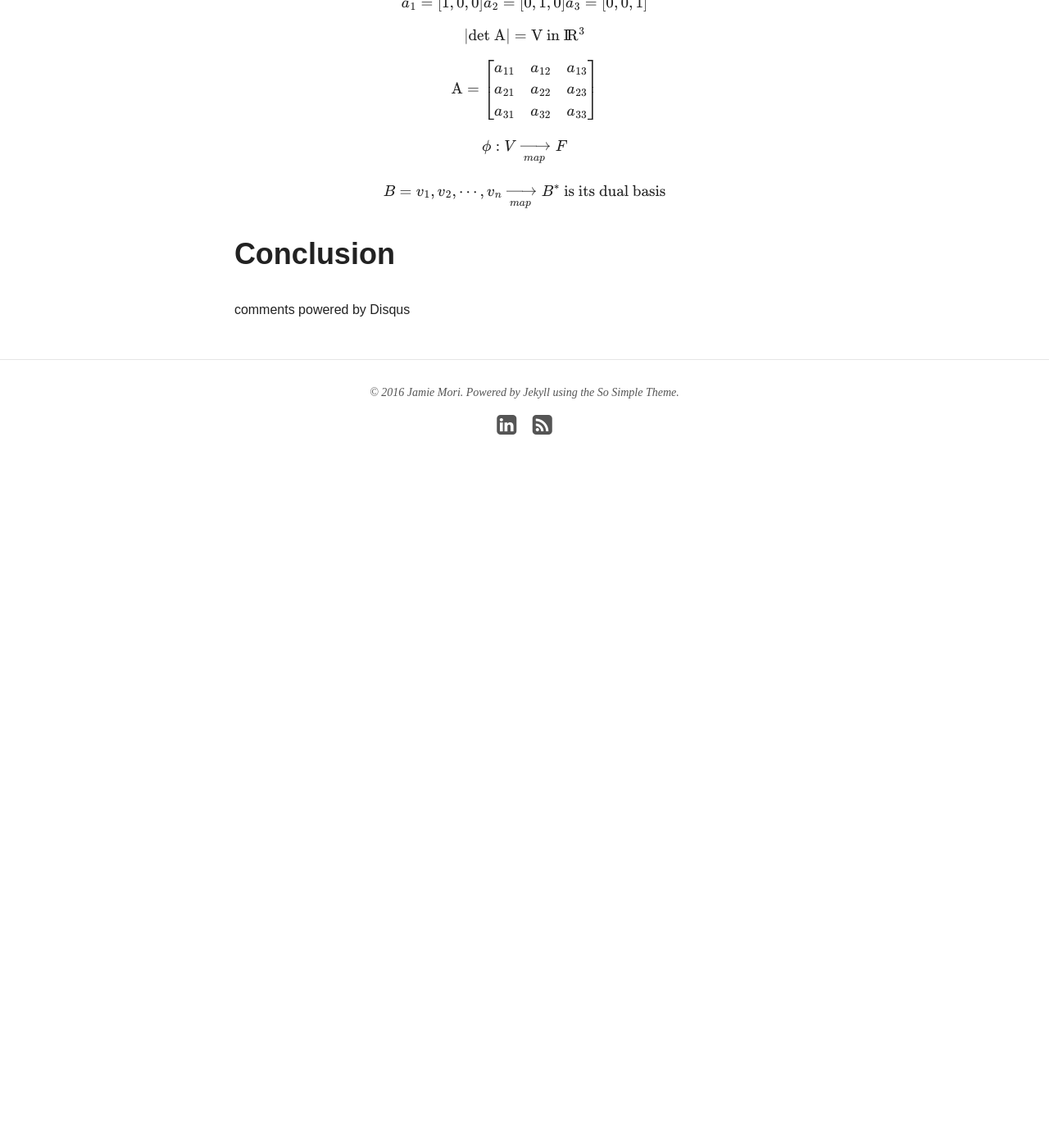
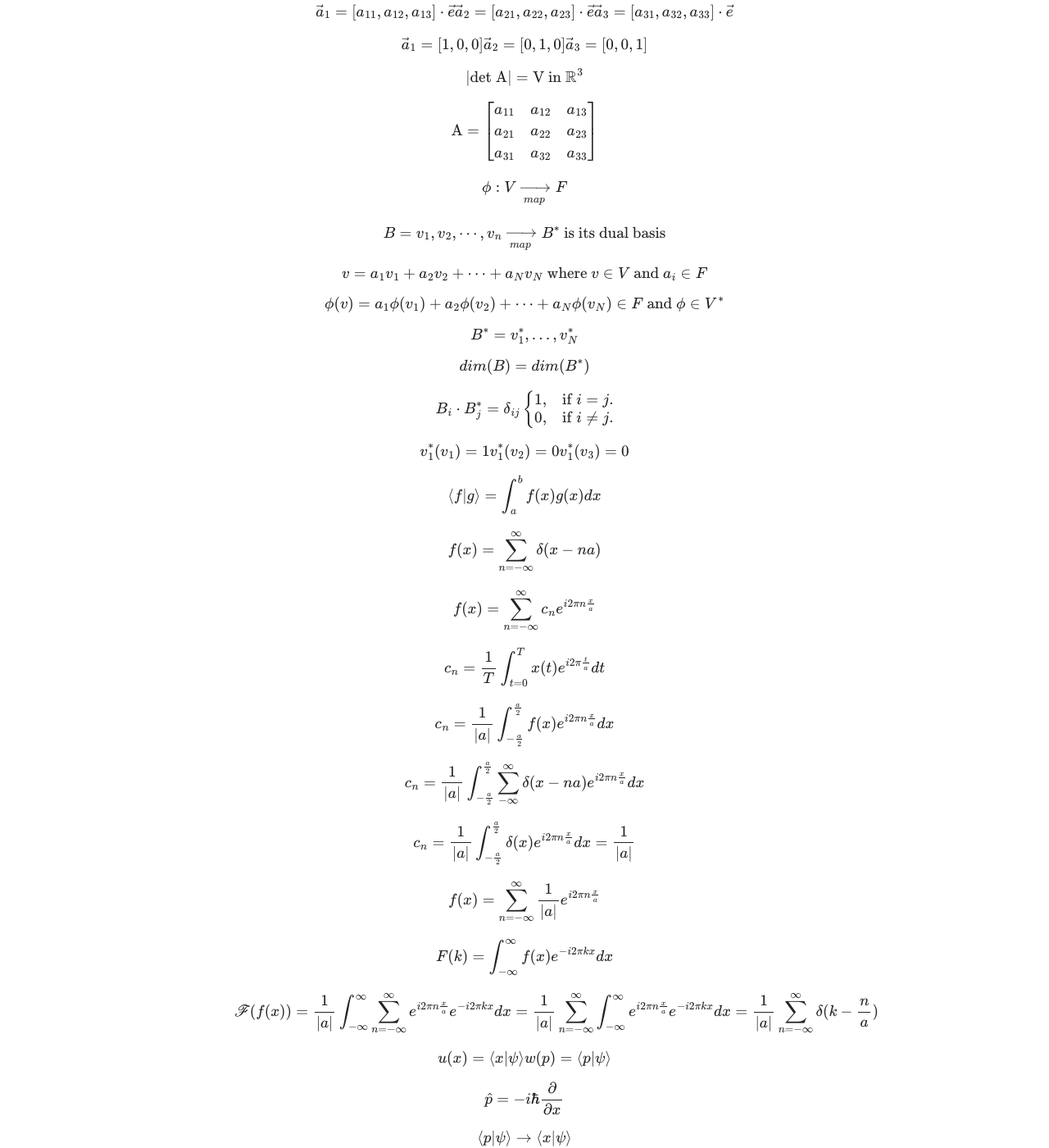
Before and after one commit to jamiemori/jamiemori.github.io, a Jekyll site: the page built from _posts/articles/2016-09-17-Materials, Music, and Quantum Mechanics.md, in a window 1280 px wide and 1400 px high, scrolled down 789 px. Shown: the whole window at 82% size. Built offline with Jekyll 4.4.1, drawn with Linux system fonts in a browser that asks for light colours; nearby versions of some CDN libraries; formulas are drawn with MathJax 3; comment, search, counter and statistics services are not loaded; before the commit the page ends 1419 px from its top, so only the background shows below that; some of the changed text lies outside the part shown.

Commit message:
added more equations

```diff
--- a/_posts/articles/2016-09-17-Materials, Music, and Quantum Mechanics.md
+++ b/_posts/articles/2016-09-17-Materials, Music, and Quantum Mechanics.md
@@ -9,6 +9,7 @@ share: true
 ---
 <script src="https://ajax.googleapis.com/ajax/libs/jquery/1.11.3/jquery.min.js"></script>
 <script src='https://cdn.mathjax.org/mathjax/latest/MathJax.js?config=TeX-AMS-MML_HTMLorMML'></script>
+<script src='https://cdnjs.cloudflare.com/ajax/libs/d3/4.3.0/d3.js></script>
 
 
 $$f(\vec{x}) = \sum_{\vec{n}\in\infty}\delta(\vec{x} - \vec{x}_{\vec{n}})$$
@@ -27,7 +28,7 @@ $$
 \vec{a}_{3} =[0, 0, 1]
 $$
 
-$$\begin{vmatrix} \text{det A} \end{vmatrix} = \text{V in } \mathrm{I\!R^{3}} $$
+$$\begin{vmatrix} \text{det A} \end{vmatrix} = \text{V in } \mathbb{R}^{3} $$
 
 $$
 \text{A} =
@@ -46,11 +47,103 @@ $$
 B = {v_{1}, v_{2}, \cdots, v_{n}} \xrightarrow[map]{} B^{*} \text{ is its dual basis}
 $$
 
+$$
+v = a_{1}v_{1} + a_{2}v_{2} + \cdots + a_{N}v_{N} \text{ where } v\in V \text{ and } a_{i}\in F
+$$
+
+$$
+\phi(v) = a_{1}\phi(v_{1}) + a_{2}\phi(v_{2}) + \cdots + a_{N}\phi(v_{N}) \in F \text{ and } \phi\in V^{*}
+$$
+
+$$
+B^{*} = {v_{1}^{*}, \dots, v_{N}^{*}}
+$$
+
+$$
+dim(B) = dim(B^{*})
+$$
+
+$$
+  B_{i} \cdot B_{j}^{*} = \delta_{ij} \begin{cases}
+    1, & \text{if $i = j$}.\\
+    0, & \text{if $i \neq j$}.
+  \end{cases}
+$$
+
+$$
+v_{1}^{*}(v_{1}) = 1\\
+v_{1}^{*}(v_{2}) = 0\\
+v_{1}^{*}(v_{3}) = 0
+$$
+
+$$
+\langle f \rvert g \rangle = \int_{a}^{b} f(x)g(x)dx
+$$
+
+$$
+f(x) = \sum_{n=-\infty}^{\infty} \delta(x - na)
+$$
+
+$$
+f(x) = \sum_{n=-\infty}^{\infty} c_{n} e^{i2\pi n \frac{x}{a}}
+$$
+
+$$
+c_{n} = \frac{1}{T} \int_{t=0}^{T} x(t) e^{i2\pi \frac{t}{a}} dt
+$$
+
+$$
+c_{n} = \frac{1}{|a|} \int_{-\frac{a}{2}}^{\frac{a}{2}} f(x) e^{i2\pi n \frac{x}{a}} dx
+$$
+
+$$
+c_{n} = \frac{1}{|a|} \int_{-\frac{a}{2}}^{\frac{a}{2}} \sum_{-\infty}^{\infty} \delta(x - na) e^{i2\pi n \frac{x}{a}} dx
+$$
+
+$$
+c_{n} = \frac{1}{|a|} \int_{-\frac{a}{2}}^{\frac{a}{2}} \delta(x) e^{i2\pi n \frac{x}{a}} dx = \frac{1}{|a|}
+$$
+
+$$
+f(x) = \sum_{n=-\infty}^{\infty} \frac{1}{|a|} e^{i2\pi n \frac{x}{a}}
+$$
+
+
+$$
+F(k) = \int_{-\infty}^{\infty} f(x) e^{-i2\pi kx} dx
+$$
+
+
+$$
+\mathscr{F}(f(x)) = \frac{1}{|a|} \int_{-\infty}^{\infty} \sum_{n=-\infty}^{\infty} e^{i2\pi n\frac{x}{a}}  e^{-i2\pi kx} dx
+= \frac{1}{|a|} \sum_{n=-\infty}^{\infty} \int_{-\infty}^{\infty} e^{i2\pi n\frac{x}{a}}  e^{-i2\pi kx} dx
+= \frac{1}{|a|} \sum_{n=-\infty}^{\infty} \delta(k - \frac{n}{a})
+$$
+
+
+
+$$
+u(x) = \langle x \rvert \psi \rangle\\
+w(p) = \langle p \rvert \psi \rangle
+$$
+
+$$
+\hat{p} = -i\hbar\frac{\partial}{\partial x}
+$$
+
+$$
+\langle p \rvert \psi \rangle \rightarrow \langle x \rvert \psi \rangle
+$$
+
+$$
+\langle p \rvert \psi \rangle = \int \langle p \rvert x \rangle \langle x \rvert \psi \rangle dx
+$$
+
+$$
+\langle p \rvert x \rangle = \frac{1}{\sqrt{2\pi\hbar}} \int e^{\frac{-ipx}{\hbar}} dx
+$$
 
 
 
 
-
-
-
-# Conclusion
+#Conclusion
```
Also changed, not shown: about/index.md (+5 -5 lines).
